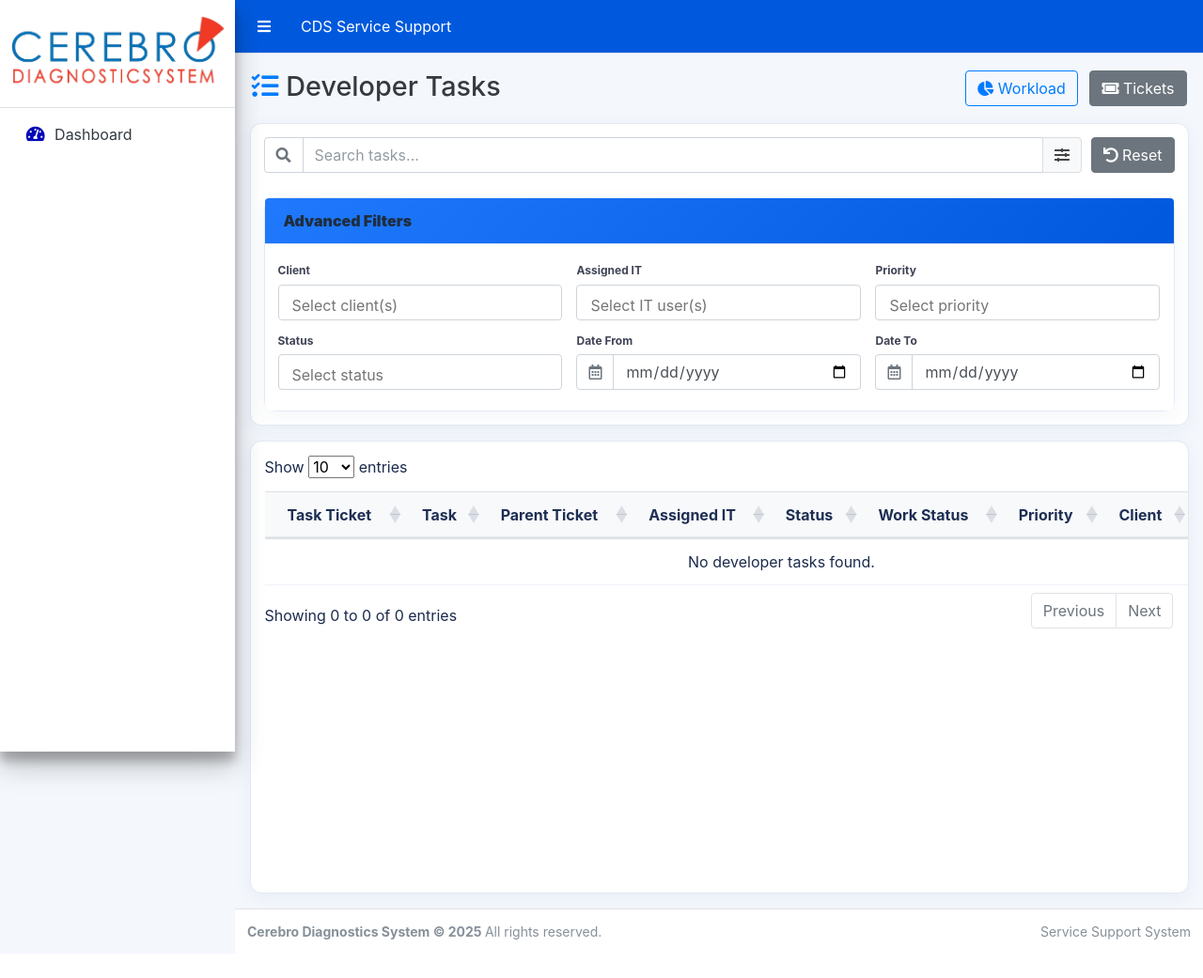
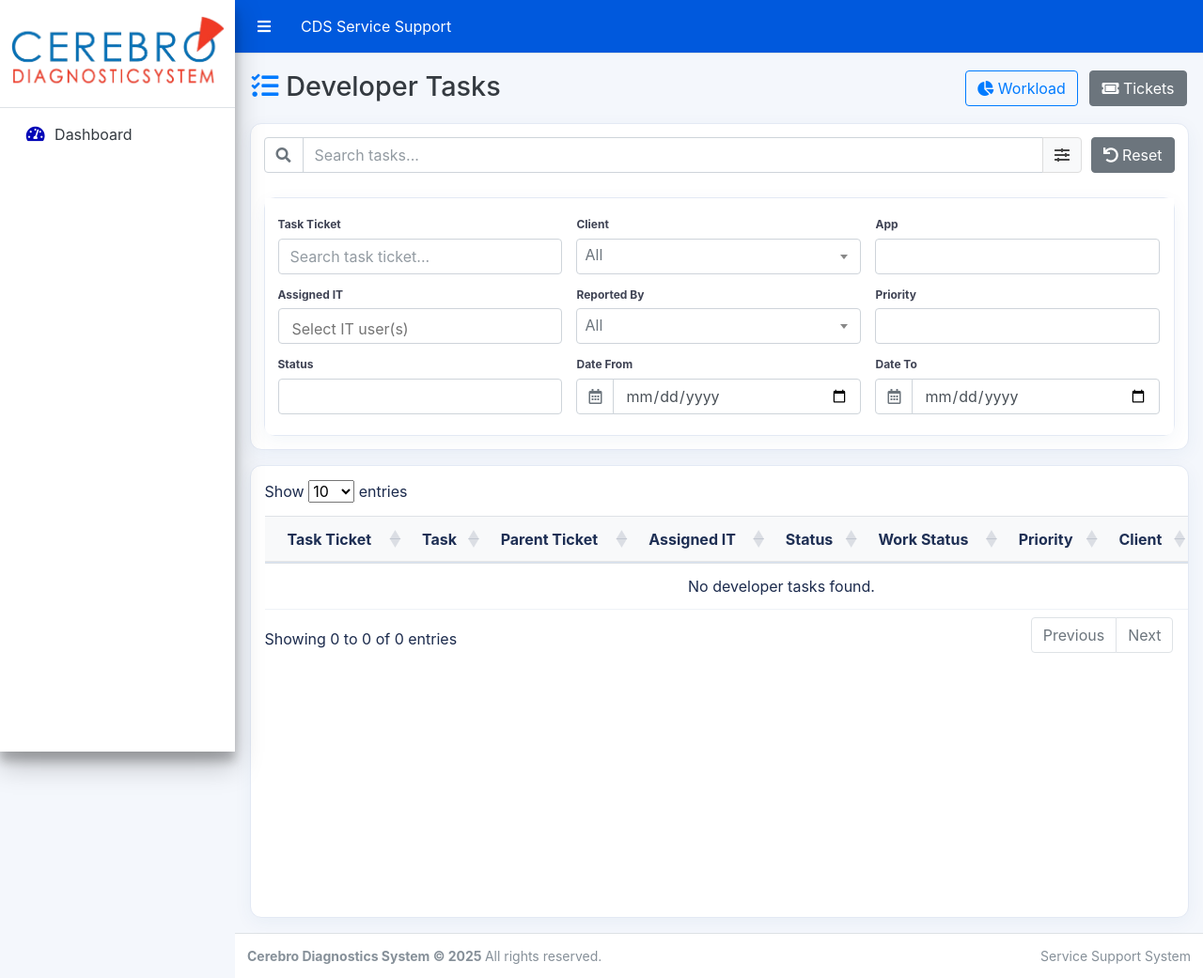
Before and after one commit to MLicayan/cds_ticketing, a Python web app: template app/templates/tickets/tasks.html in a window 1280 px wide, after a click on "Filters". Shown: the whole page at 94% size. Before the commit the page ends 1000 px from the top, so only its background shows below. Run offline with Jinja, Linux system fonts and the light colour scheme; the template is opened without the code that fills it, so the values that code supplies are empty; some libraries are stand-ins or nearby versions.

Commit message:
Update Permissions and search filter for developers task

```diff
--- /dev/null
+++ b/app/templates/tickets/_developer_tasks_table.html
@@ -0,0 +1,52 @@
+<div class="card">
+  <div class="card-body p-0">
+    <div class="task-table-shell" id="developer-tasks-table-shell">
+      <table class="table table-hover text-nowrap mb-0" id="developer-tasks-table">
+        <thead>
+          <tr>
+            <th>Task Ticket</th>
+            <th>Task</th>
+            <th>Parent Ticket</th>
+            <th>Assigned IT</th>
+            <th>Status</th>
+            <th>Work Status</th>
+            <th>Priority</th>
+            <th>Client</th>
+            <th>Created</th>
+          </tr>
+        </thead>
+        <tbody>
+          {% for task in tasks %}
+            {% set parent = parents.get(task.ticket_id) %}
+            <tr onclick="window.location='{{ url_for('tickets.task_detail', task_id=task.id) }}'" style="cursor:pointer;">
+              <td>{{ task.ticket_no }}</td>
+              <td>{{ task.subject }}</td>
+              <td>
+                {% if parent %}
+                  <a href="{{ url_for('tickets.detail', ticket_id=parent.id) }}" onclick="event.stopPropagation();">{{ parent.ticket_no }}</a>
+                {% else %}
+                  <span class="text-muted">N/A</span>
+                {% endif %}
+              </td>
+              <td>{{ task.assigned_engineer.full_name or task.assigned_engineer.username if task.assigned_engineer else 'Unassigned' }}</td>
+              <td>{{ status_labels.get(task.status, task.status.value.replace('_', ' ')|title) }}</td>
+              <td>
+                <span class="badge badge-{{ 'success' if task.is_working else 'secondary' }}">
+                  {{ 'Working' if task.is_working else 'Not Working' }}
+                </span>
+              </td>
+              <td>
+                {% set task_priority_value = task.priority.value if task.priority else 'NOT_SET' %}
+                <span class="badge badge-{{ 'danger' if task_priority_value == 'critical' else 'warning' if task_priority_value == 'high' else 'info' if task_priority_value == 'medium' else 'secondary' }}">
+                  {{ 'NOT SET' if task_priority_value == 'NOT_SET' else task_priority_value|upper }}
+                </span>
+              </td>
+              <td>{{ task.client.name if task.client else 'N/A' }}</td>
+              <td>{{ task.created_at.strftime('%Y-%m-%d %H:%M') if task.created_at else '' }}</td>
+            </tr>
+          {% endfor %}
+        </tbody>
+      </table>
+    </div>
+  </div>
+</div>
--- a/app/templates/tickets/detail.html
+++ b/app/templates/tickets/detail.html
@@ -1184,7 +1184,7 @@
               </div>
             </div>
 
-            {% if is_task_ticket and (current_user.role.value == 'admin' or (current_user.role.value == 'engineer' and (current_user.user_type or '').lower() == 'support')) %}
+            {% if is_task_ticket and (current_user.role.value == 'admin' or current_user.has_nav_access('developer_tasks') or current_user.has_nav_access('developer_workload')) %}
             <div class="form-group">
               <label for="engineer_id">Assigned To</label>
               <select name="engineer_id" id="engineer_id" class="form-control">
--- a/app/templates/tickets/tasks.html
+++ b/app/templates/tickets/tasks.html
@@ -42,10 +42,32 @@
   .task-advanced-filter .select2-container {
     width: 100% !important;
   }
+  .task-advanced-filter .select2-container--default .select2-selection--single,
   .task-advanced-filter .select2-container--default .select2-selection--multiple {
     min-height: 38px;
     border: 1px solid #ced4da;
     border-radius: 4px;
+    background: #fff;
+  }
+  .task-advanced-filter .select2-container--default .select2-selection--single {
+    display: flex;
+    align-items: center;
+    padding: 0 34px 0 8px;
+  }
+  .task-advanced-filter .select2-container--default .select2-selection--single .select2-selection__rendered {
+    color: #495057;
+    line-height: 36px;
+    padding-left: 0 !important;
+    padding-right: 0 !important;
+  }
+  .task-advanced-filter .select2-container--default .select2-selection--single .select2-selection__placeholder {
+    color: #6c757d;
+  }
+  .task-advanced-filter .select2-container--default .select2-selection--single .select2-selection__arrow {
+    height: 36px;
+    right: 8px;
+  }
+  .task-advanced-filter .select2-container--default .select2-selection--multiple {
     padding: 3px 8px;
     display: flex;
     align-items: center;
@@ -100,6 +122,9 @@
     margin: 0 !important;
     min-height: 28px;
     align-items: center;
+  }
+  .task-advanced-filter .select2-search--inline.is-locked {
+    display: none !important;
   }
   .task-advanced-filter .select2-container--default .select2-selection--multiple .select2-selection__choice {
     display: inline-flex !important;
@@ -227,17 +252,32 @@
 
       <div class="collapse mt-3 task-advanced-filter" id="advancedTaskFilterPanel">
         <div class="card mb-0">
-          <div class="card-header bg-white">
-            <strong>Advanced Filters</strong>
-          </div>
           <div class="card-body">
             <div class="row">
               <div class="col-md-4 mb-2">
+                <label for="task_ticket_no">Task Ticket</label>
+                <input type="text" id="task_ticket_no" name="ticket_no" class="form-control" placeholder="Search task ticket..." value="{{ selected_filters.ticket_no or '' }}">
+              </div>
+
+              <div class="col-md-4 mb-2">
                 <label for="task_client_id">Client</label>
-                <select id="task_client_id" name="client_id" class="form-control select2" multiple>
+                <select id="task_client_id" name="client_id" class="form-control select2">
+                  <option value="">All</option>
                   {% for c in clients %}
-                  <option value="{{ c.id }}" {% if selected_filters.client_ids and c.id|string in selected_filters.client_ids %}selected{% endif %}>
+                  <option value="{{ c.id }}" {% if selected_filters.client_ids and c.id|string == selected_filters.client_ids[0] %}selected{% endif %}>
                     {{ c.name }}{% if c.client_code %} - {{ c.client_code }}{% endif %}
+                  </option>
+                  {% endfor %}
+                </select>
+              </div>
+
+              <div class="col-md-4 mb-2">
+                <label for="task_app_id">App</label>
+                <select id="task_app_id" name="app_id" class="form-control select2" multiple>
+                  <option value=""></option>
+                  {% for app in apps %}
+                  <option value="{{ app.id }}" data-client-ids="{{ app.clients | map(attribute='id') | list | join(',') }}" {% if selected_filters.app_ids and app.id|string in selected_filters.app_ids %}selected{% endif %}>
+                    {{ app.name }}{% if app.code %} ({{ app.code }}){% endif %}
                   </option>
                   {% endfor %}
                 </select>
@@ -257,8 +297,21 @@
               {% endif %}
 
               <div class="col-md-4 mb-2">
+                <label for="task_reported_by_id">Reported By</label>
+                <select id="task_reported_by_id" name="reported_by_id" class="form-control select2">
+                  <option value="">All</option>
+                  {% for user in reporters %}
+                  <option value="{{ user.id }}" {% if selected_filters.reported_by_ids and user.id|string == selected_filters.reported_by_ids[0] %}selected{% endif %}>
+                    {{ user.full_name or user.username }}
+                  </option>
+                  {% endfor %}
+                </select>
+              </div>
+
+              <div class="col-md-4 mb-2">
                 <label for="task_priority">Priority</label>
                 <select id="task_priority" name="priority" class="form-control select2" multiple>
+                  <option value=""></option>
                   {% for p, label in [('NOT_SET', 'Not Set'), ('low', 'Low'), ('medium', 'Medium'), ('high', 'High'), ('critical', 'Critical')] %}
                   <option value="{{ p }}" {% if selected_filters.priority and p in selected_filters.priority %}selected{% endif %}>{{ label }}</option>
                   {% endfor %}
@@ -268,6 +321,7 @@
               <div class="col-md-4 mb-2">
                 <label for="task_status">Status</label>
                 <select id="task_status" name="status" class="form-control select2" multiple>
+                  <option value=""></option>
                   {% for s, label in status_labels.items() %}
                   <option value="{{ s.value }}" {% if selected_filters.status and s.value in selected_filters.status %}selected{% endif %}>{{ label }}</option>
                   {% endfor %}
@@ -301,57 +355,8 @@
   </div>
 </div>
 
-<div class="card">
-  <div class="card-body p-0">
-    <div class="task-table-shell" id="developer-tasks-table-shell">
-      <table class="table table-hover text-nowrap mb-0" id="developer-tasks-table">
-        <thead>
-          <tr>
-            <th>Task Ticket</th>
-            <th>Task</th>
-            <th>Parent Ticket</th>
-            <th>Assigned IT</th>
-            <th>Status</th>
-            <th>Work Status</th>
-            <th>Priority</th>
-            <th>Client</th>
-            <th>Created</th>
-          </tr>
-        </thead>
-        <tbody>
-          {% for task in tasks %}
-            {% set parent = parents.get(task.ticket_id) %}
-            <tr onclick="window.location='{{ url_for('tickets.task_detail', task_id=task.id) }}'" style="cursor:pointer;">
-              <td>{{ task.ticket_no }}</td>
-              <td>{{ task.subject }}</td>
-              <td>
-                {% if parent %}
-                  <a href="{{ url_for('tickets.detail', ticket_id=parent.id) }}" onclick="event.stopPropagation();">{{ parent.ticket_no }}</a>
-                {% else %}
-                  <span class="text-muted">N/A</span>
-                {% endif %}
-              </td>
-              <td>{{ task.assigned_engineer.full_name or task.assigned_engineer.username if task.assigned_engineer else 'Unassigned' }}</td>
-              <td>{{ status_labels.get(task.status, task.status.value.replace('_', ' ')|title) }}</td>
-              <td>
-                <span class="badge badge-{{ 'success' if task.is_working else 'secondary' }}">
-                  {{ 'Working' if task.is_working else 'Not Working' }}
-                </span>
-              </td>
-              <td>
-                {% set task_priority_value = task.priority.value if task.priority else 'NOT_SET' %}
-                <span class="badge badge-{{ 'danger' if task_priority_value == 'critical' else 'warning' if task_priority_value == 'high' else 'info' if task_priority_value == 'medium' else 'secondary' }}">
-                  {{ 'NOT SET' if task_priority_value == 'NOT_SET' else task_priority_value|upper }}
-                </span>
-              </td>
-              <td>{{ task.client.name if task.client else 'N/A' }}</td>
-              <td>{{ task.created_at.strftime('%Y-%m-%d %H:%M') if task.created_at else '' }}</td>
-            </tr>
-          {% endfor %}
-        </tbody>
-      </table>
-    </div>
-  </div>
+<div id="developer-tasks-table-container">
+  {% include "tickets/_developer_tasks_table.html" %}
 </div>
 {% endblock %}
 
@@ -362,6 +367,7 @@
 (function() {
   var table = null;
   var autoSubmitTimer = null;
+  var filterRequestController = null;
 
   function syncTaskTableViewportHeight() {
     var container = document.getElementById('developer-tasks-table-shell');
@@ -373,15 +379,16 @@
     container.style.height = availableHeight + 'px';
   }
 
-  function autoSubmitFilters() {
-    clearTimeout(autoSubmitTimer);
-    autoSubmitTimer = setTimeout(function() {
-      var form = document.getElementById('task-filter-form');
-      if (form) form.submit();
-    }, 250);
-  }
+  function initDeveloperTasksTable() {
+    if (!(window.$ && $.fn.DataTable && $('#developer-tasks-table').length)) {
+      syncTaskTableViewportHeight();
+      return;
+    }
 
-  if (window.$ && $.fn.DataTable && $('#developer-tasks-table').length) {
+    if ($.fn.DataTable.isDataTable('#developer-tasks-table')) {
+      $('#developer-tasks-table').DataTable().destroy();
+    }
+
     table = $('#developer-tasks-table').DataTable({
       pageLength: 10,
       order: [[8, 'desc']],
@@ -391,20 +398,102 @@
       }
     });
     $('#developer-tasks-table_filter').hide();
+
+    var searchInput = document.getElementById('task-search-input');
+    if (searchInput) {
+      table.search(searchInput.value || '').draw();
+    }
+
     syncTaskTableViewportHeight();
   }
 
+  function fetchFilteredTasks() {
+    var form = document.getElementById('task-filter-form');
+    var tableContainer = document.getElementById('developer-tasks-table-container');
+    if (!form || !tableContainer) return;
+
+    var formData = new FormData(form);
+    var queryString = new URLSearchParams(formData).toString();
+    var requestUrl = '{{ url_for("tickets.developer_tasks") }}' + (queryString ? '?' + queryString : '');
+
+    if (filterRequestController) {
+      filterRequestController.abort();
+    }
+    filterRequestController = new AbortController();
+    tableContainer.style.opacity = '0.65';
+
+    fetch(requestUrl, {
+      headers: { 'X-Requested-With': 'XMLHttpRequest' },
+      credentials: 'same-origin',
+      signal: filterRequestController.signal
+    })
+      .then(function(response) {
+        if (!response.ok) {
+          throw new Error('Failed to load tasks');
+        }
+        return response.text();
+      })
+      .then(function(html) {
+        tableContainer.innerHTML = html;
+        window.history.replaceState({}, '', requestUrl);
+        initDeveloperTasksTable();
+      })
+      .catch(function(error) {
+        if (error && error.name === 'AbortError') {
+          return;
+        }
+      })
+      .finally(function() {
+        tableContainer.style.opacity = '';
+      });
+  }
+
+  function autoSubmitFilters() {
+    clearTimeout(autoSubmitTimer);
+    autoSubmitTimer = setTimeout(function() {
+      fetchFilteredTasks();
+    }, 250);
+  }
+
+  function lockSelect2InlineSearch(selector) {
+    if (!window.$ || !$(selector).length) return;
+
+    function applyLock() {
+      var searchWrap = $(selector).next('.select2-container').find('.select2-search--inline');
+      var searchField = searchWrap.find('.select2-search__field');
+      searchWrap.addClass('is-locked');
+      searchField.prop('disabled', true).attr('tabindex', '-1');
+    }
+
+    $(selector).on('select2:open select2:close select2:select select2:unselect', applyLock);
+    $(selector).next('.select2-container').on('keydown', '.select2-search__field', function(event) {
+      event.preventDefault();
+      event.stopPropagation();
+    });
+
+    applyLock();
+  }
+
+  initDeveloperTasksTable();
+
   if (window.$ && $.fn.select2) {
-    $('#task_client_id').select2({ width: '100%', placeholder: 'Select client(s)' });
+    $('#task_client_id').select2({ width: '100%', placeholder: 'All', allowClear: true, minimumResultsForSearch: 0 });
+    $('#task_app_id').select2({ width: '100%', placeholder: 'Select app(s)', minimumResultsForSearch: Infinity });
     $('#task_assignee_id').select2({ width: '100%', placeholder: 'Select IT user(s)' });
-    $('#task_priority').select2({ width: '100%', placeholder: 'Select priority' });
-    $('#task_status').select2({ width: '100%', placeholder: 'Select status' });
+    $('#task_reported_by_id').select2({ width: '100%', placeholder: 'All', allowClear: true, minimumResultsForSearch: 0 });
+    $('#task_priority').select2({ width: '100%', placeholder: 'Select priority', minimumResultsForSearch: Infinity });
+    $('#task_status').select2({ width: '100%', placeholder: 'Select status', minimumResultsForSearch: Infinity });
+    lockSelect2InlineSearch('#task_app_id');
+    lockSelect2InlineSearch('#task_priority');
+    lockSelect2InlineSearch('#task_status');
   }
 
   var searchInput = document.getElementById('task-search-input');
-  if (searchInput && table) {
+  if (searchInput) {
     searchInput.addEventListener('input', function() {
-      table.search(searchInput.value || '').draw();
+      if (table) {
+        table.search(searchInput.value || '').draw();
+      }
     });
   }
 
@@ -427,13 +516,22 @@
     chips.innerHTML = '';
 
     [
-      { id: 'task_client_id', label: 'Client' },
+      { id: 'task_ticket_no', label: 'Task Ticket', single: true },
+      { id: 'task_client_id', label: 'Client', single: true },
+      { id: 'task_app_id', label: 'App' },
       { id: 'task_assignee_id', label: 'Assigned IT' },
+      { id: 'task_reported_by_id', label: 'Reported By', single: true },
       { id: 'task_priority', label: 'Priority' },
       { id: 'task_status', label: 'Status' }
     ].forEach(function(config) {
       var picker = document.getElementById(config.id);
       if (!picker) return;
+      if (config.single) {
+        if (picker.value) {
+          addChip(chips, config.label, picker.value, picker.selectedOptions && picker.selectedOptions[0] ? picker.selectedOptions[0].text : picker.value, config.id);
+        }
+        return;
+      }
       Array.from(picker.selectedOptions).forEach(function(opt) {
         addChip(chips, config.label, opt.value, opt.text, config.id);
       });
@@ -476,7 +574,7 @@
     });
   }
 
-  ['task_client_id', 'task_assignee_id', 'task_priority', 'task_status'].forEach(function(id) {
+  ['task_assignee_id', 'task_priority', 'task_status'].forEach(function(id) {
     var picker = document.getElementById(id);
     if (!picker) return;
     if (window.$) {
@@ -492,23 +590,85 @@
     }
   });
 
-  ['task_date_from', 'task_date_to'].forEach(function(id) {
+  ['task_client_id', 'task_app_id', 'task_reported_by_id'].forEach(function(id) {
+    var picker = document.getElementById(id);
+    if (!picker) return;
+    if (window.$) {
+      $('#' + id).on('change', function() {
+        updateTaskFilterChips();
+        autoSubmitFilters();
+      });
+    } else {
+      picker.addEventListener('change', function() {
+        updateTaskFilterChips();
+        autoSubmitFilters();
+      });
+    }
+  });
+
+  ['task_ticket_no', 'task_date_from', 'task_date_to'].forEach(function(id) {
     var input = document.getElementById(id);
     if (!input) return;
-    input.addEventListener('change', function() {
+    input.addEventListener(id === 'task_ticket_no' ? 'input' : 'change', function() {
       updateTaskFilterChips();
       autoSubmitFilters();
     });
   });
 
+  function filterTaskApps() {
+    var clientSelect = document.getElementById('task_client_id');
+    var appSelect = document.getElementById('task_app_id');
+    if (!clientSelect || !appSelect) return;
+
+    var selectedClientIds = Array.from(clientSelect.selectedOptions).map(function(opt) {
+      return opt.value;
+    }).filter(Boolean);
+
+    Array.from(appSelect.options).forEach(function(opt) {
+      if (!opt.value) return;
+      var appClientIds = (opt.getAttribute('data-client-ids') || '').split(',').filter(Boolean);
+      var match = selectedClientIds.length === 0 || appClientIds.some(function(clientId) {
+        return selectedClientIds.indexOf(clientId) >= 0;
+      });
+      opt.hidden = !match;
+    });
+
+    var changed = false;
+    Array.from(appSelect.selectedOptions).forEach(function(opt) {
+      if (opt.hidden) {
+        opt.selected = false;
+        changed = true;
+      }
+    });
+
+    if (window.$ && $(appSelect).hasClass('select2-hidden-accessible')) {
+      $(appSelect).trigger('change.select2');
+    }
+    if (changed) {
+      updateTaskFilterChips();
+      autoSubmitFilters();
+    }
+  }
+
+  var taskClientPicker = document.getElementById('task_client_id');
+  if (taskClientPicker) {
+    if (window.$) {
+      $('#task_client_id').on('change', function() {
+        filterTaskApps();
+      });
+    } else {
+      taskClientPicker.addEventListener('change', function() {
+        filterTaskApps();
+      });
+    }
+  }
+
   var advancedFilterPanel = document.getElementById('advancedTaskFilterPanel');
   var filterToggleBtn = document.querySelector('[data-target="#advancedTaskFilterPanel"]');
   if (advancedFilterPanel) {
-    if (localStorage.getItem('developerTasksFilterPanelOpen') === '1') {
-      advancedFilterPanel.classList.add('show');
-      if (filterToggleBtn) {
-        filterToggleBtn.setAttribute('aria-expanded', 'true');
-      }
+    advancedFilterPanel.classList.remove('show');
+    if (filterToggleBtn) {
+      filterToggleBtn.setAttribute('aria-expanded', 'false');
     }
 
     if (window.$) {
@@ -523,6 +683,15 @@
     }
   }
 
+  var taskFilterForm = document.getElementById('task-filter-form');
+  if (taskFilterForm) {
+    taskFilterForm.addEventListener('submit', function(event) {
+      event.preventDefault();
+      fetchFilteredTasks();
+    });
+  }
+
+  filterTaskApps();
   updateTaskFilterChips();
 })();
 </script>
```
Also changed, not shown: app/tickets.py (+47 -1 lines).
